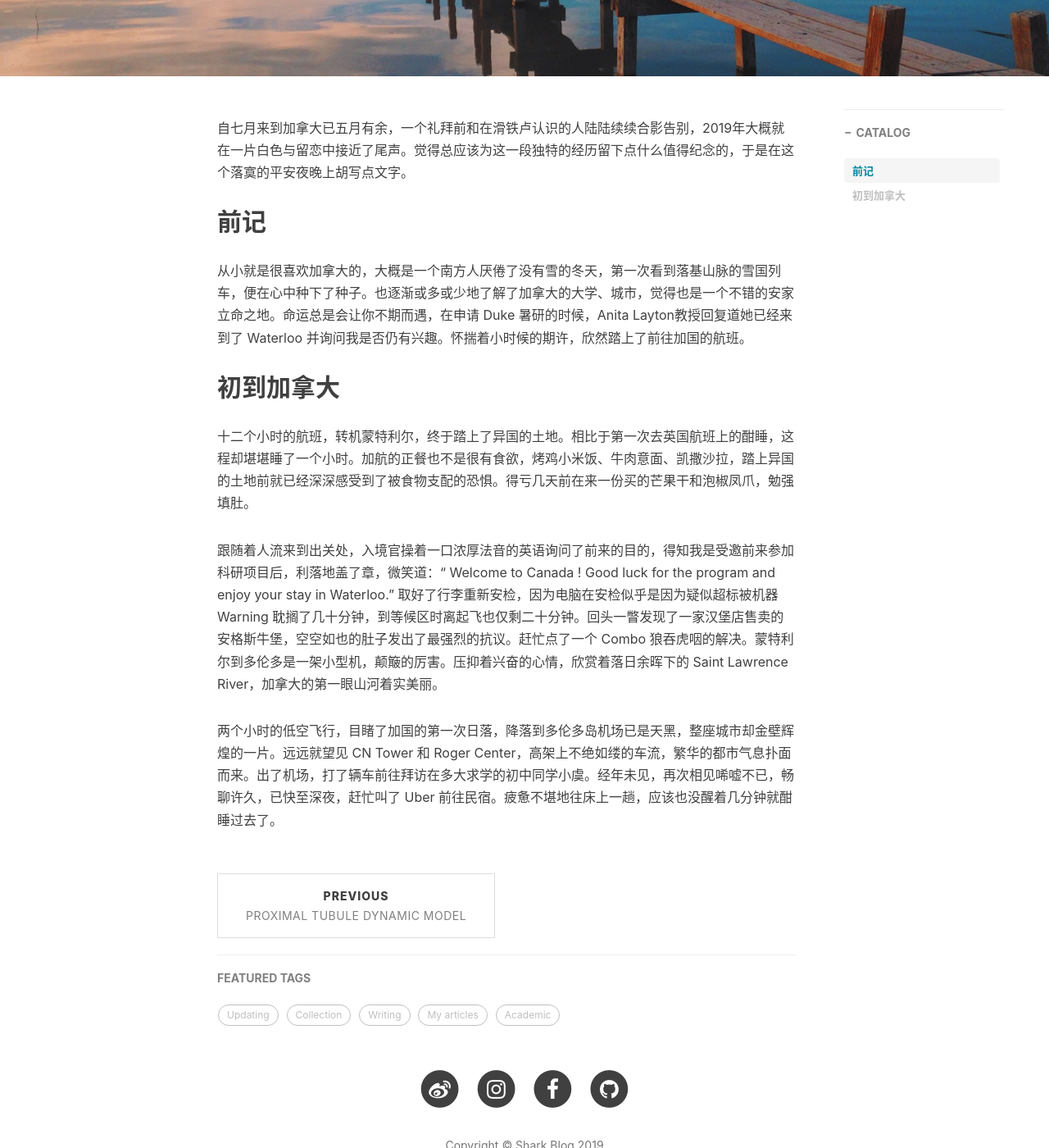
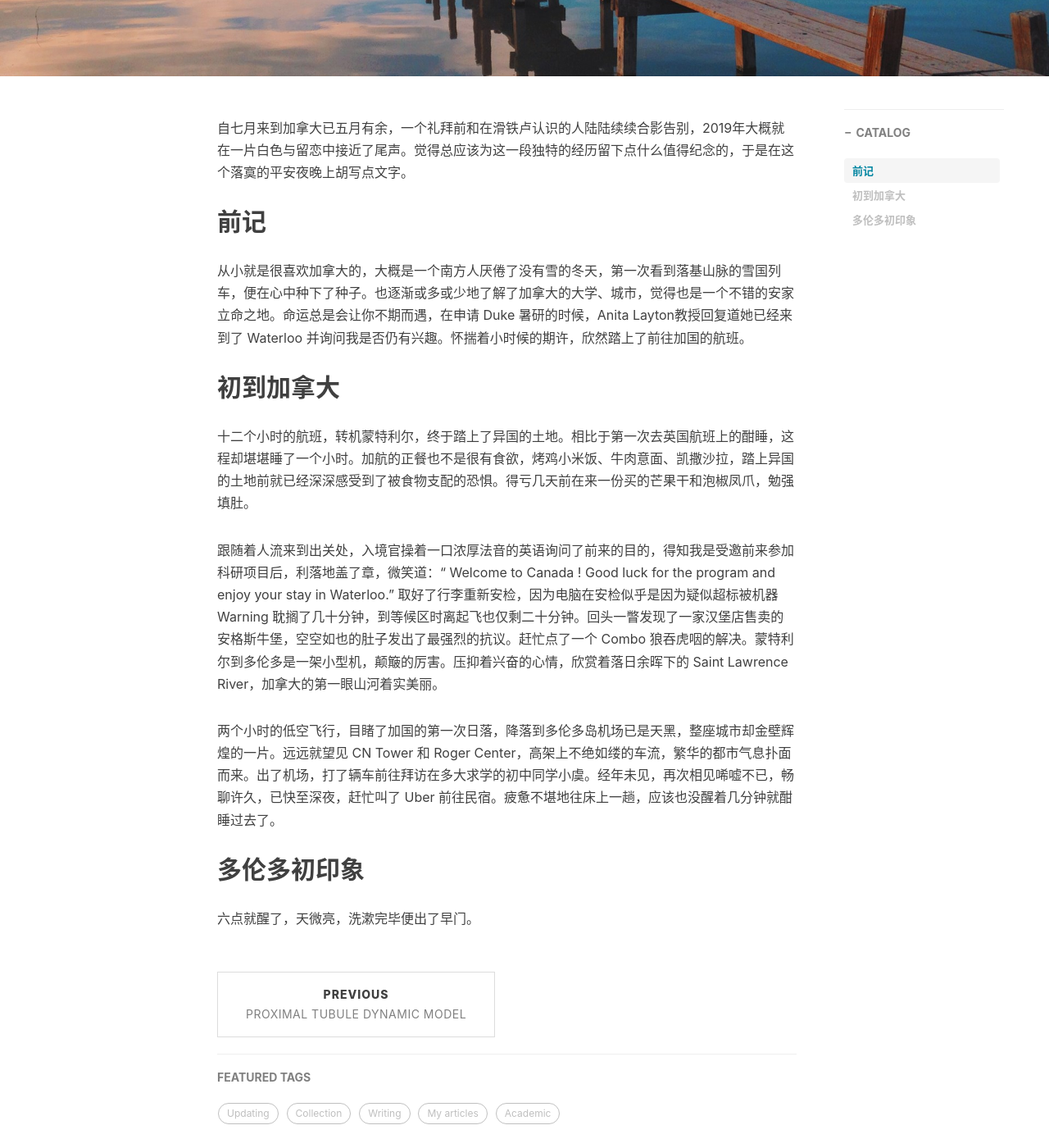
Before and after one commit to sharkjingyang/sharkjingyang.github.io, a Jekyll site: the page built from _posts/2019-12-24-写于滑铁卢的圣诞夜.md, in a window 1280 px wide and 1400 px high, scrolled down 452 px. Shown: the whole window at 82% size. Built offline with Jekyll 4.4.1, drawn with Linux system fonts in a browser that asks for light colours; nearby versions of some CDN libraries; comment, search, counter and statistics services are not loaded.

Commit message:
Update 2019-12-24-写于滑铁卢的圣诞夜.md

```diff
--- a/_posts/2019-12-24-写于滑铁卢的圣诞夜.md
+++ b/_posts/2019-12-24-写于滑铁卢的圣诞夜.md
@@ -25,3 +25,7 @@ tags:
 跟随着人流来到出关处，入境官操着一口浓厚法音的英语询问了前来的目的，得知我是受邀前来参加科研项目后，利落地盖了章，微笑道：“ Welcome to Canada ! Good luck for the program and enjoy your  stay in Waterloo." 取好了行李重新安检，因为电脑在安检似乎是因为疑似超标被机器 Warning 耽搁了几十分钟，到等候区时离起飞也仅剩二十分钟。回头一瞥发现了一家汉堡店售卖的安格斯牛堡，空空如也的肚子发出了最强烈的抗议。赶忙点了一个 Combo 狼吞虎咽的解决。蒙特利尔到多伦多是一架小型机，颠簸的厉害。压抑着兴奋的心情，欣赏着落日余晖下的 Saint Lawrence River，加拿大的第一眼山河着实美丽。
 
 两个小时的低空飞行，目睹了加国的第一次日落，降落到多伦多岛机场已是天黑，整座城市却金壁辉煌的一片。远远就望见 CN Tower 和 Roger Center，高架上不绝如缕的车流，繁华的都市气息扑面而来。出了机场，打了辆车前往拜访在多大求学的初中同学小虞。经年未见，再次相见唏嘘不已，畅聊许久，已快至深夜，赶忙叫了 Uber 前往民宿。疲惫不堪地往床上一趟，应该也没醒着几分钟就酣睡过去了。
+
+## 多伦多初印象
+
+六点就醒了，天微亮，洗漱完毕便出了早门。
```
